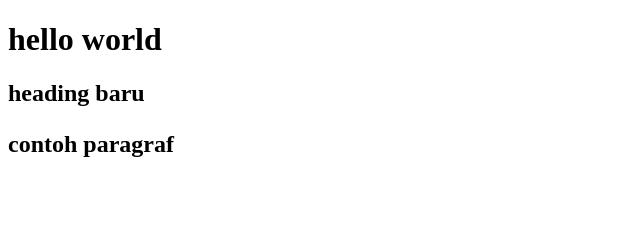
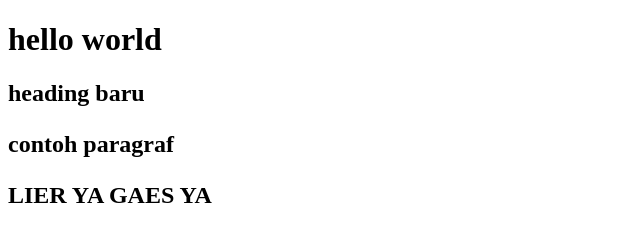
Before and after one commit to cecep-abdulah-ali/pkl-teks-test, a plain HTML site: page index.html in a window 1280 px wide. Shown: the whole page, without its empty margins (0-640 px from the left). Drawn offline with Linux system fonts and the light colour scheme.

Commit message:
menambahkan paragraf

```diff
--- a/index.html
+++ b/index.html
@@ -10,5 +10,7 @@
     <h1>hello world</h1>
     <h2>heading baru<h2>
         <p>contoh paragraf<p>
+
+            <p>LIER YA GAES YA</p>
 </body>
 </html>
```
